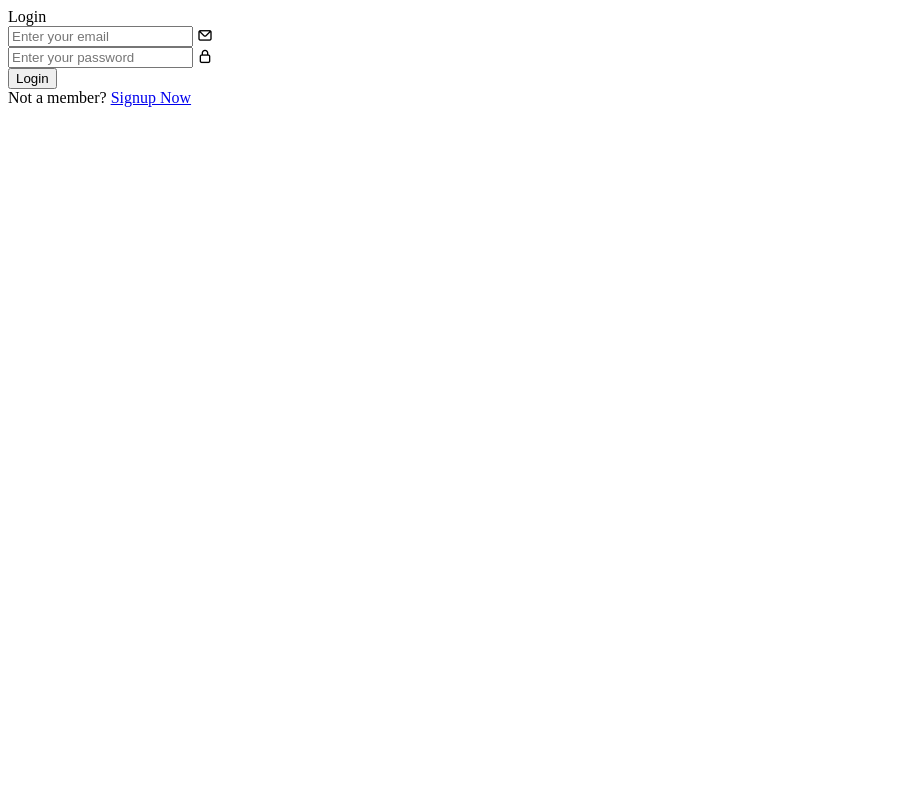
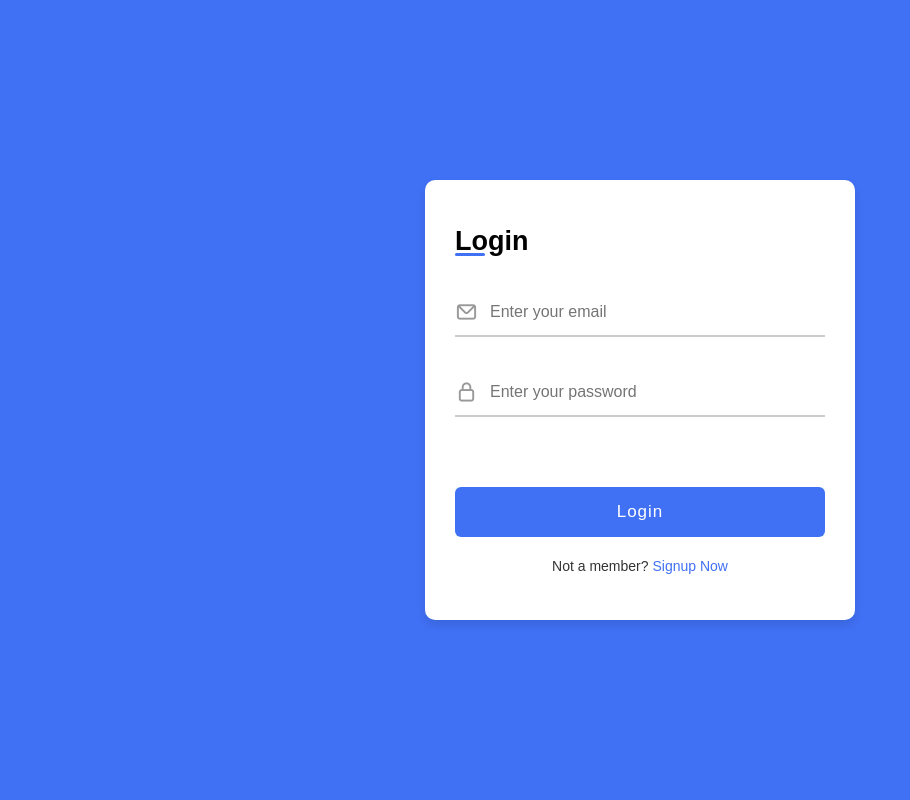
Before and after one commit to ewg6679/week4-project, a Flask app: page / in a window 1280 px wide. Shown: the whole page, without its empty margins (0-910 px from the left). Run offline with Flask 2, Linux system fonts and the light colour scheme.

Commit message:
Added css to registration

```diff
--- a/static/style.css
+++ b/static/style.css
@@ -6,3 +6,188 @@
     background-position: center;
     background-size: cover;
 }
+
+/* ===== Google Font Import - Poformsins ===== */
+@import url('https://fonts.googleapis.com/css2?family=Poppins:wght@300;400;500;600;700&display=swap');
+
+*{
+    margin: 0;
+    padding: 0;
+    box-sizing: border-box;
+    font-family: 'Poppins', sans-serif;
+}
+
+body{
+    height: 100vh;
+    display: flex;
+    align-items: center;
+    justify-content: center;
+    background-color: #4070f4;
+}
+
+.container{
+    position: relative;
+    max-width: 430px;
+    width: 100%;
+    background: #fff;
+    border-radius: 10px;
+    box-shadow: 0 5px 10px rgba(0, 0, 0, 0.1);
+    overflow: hidden;
+    margin: 0 20px;
+}
+
+.container .forms{
+    display: flex;
+    align-items: center;
+    height: 660px;
+    width: 200%;
+    transition: height 0.2s ease;
+}
+
+
+.container .form{
+    width: 50%;
+    padding: 30px;
+    background-color: #fff;
+    transition: margin-left 0.18s ease;
+}
+
+.container.active .login{
+    margin-left: -50%;
+    opacity: 0;
+    transition: margin-left 0.18s ease, opacity 0.15s ease;
+}
+
+.container.active .signup{
+    opacity: 1;
+    transition: opacity 0.2s ease;
+}
+
+.container.active .forms{
+    height: 600px;
+}
+.container .form .title{
+    position: relative;
+    font-size: 27px;
+    font-weight: 600;
+}
+
+.form .title::before{
+    content: '';
+    position: absolute;
+    left: 0;
+    bottom: 0;
+    height: 3px;
+    width: 30px;
+    background-color: #4070f4;
+    border-radius: 25px;
+}
+
+.form .input-field{
+    position: relative;
+    height: 50px;
+    width: 100%;
+    margin-top: 30px;
+}
+
+.input-field input{
+    position: absolute;
+    height: 100%;
+    width: 100%;
+    padding: 0 35px;
+    border: none;
+    outline: none;
+    font-size: 16px;
+    border-bottom: 2px solid #ccc;
+    border-top: 2px solid transparent;
+    transition: all 0.2s ease;
+}
+
+.input-field input:is(:focus, :valid){
+    border-bottom-color: #4070f4;
+}
+
+.input-field i{
+    position: absolute;
+    top: 50%;
+    transform: translateY(-50%);
+    color: #999;
+    font-size: 23px;
+    transition: all 0.2s ease;
+}
+
+.input-field input:is(:focus, :valid) ~ i{
+    color: #4070f4;
+}
+
+.input-field i.icon{
+    left: 0;
+}
+.input-field i.showHidePw{
+    right: 0;
+    cursor: pointer;
+    padding: 10px;
+}
+
+.form .checkbox-text{
+    display: flex;
+    align-items: center;
+    justify-content: space-between;
+    margin-top: 20px;
+}
+
+.checkbox-text .checkbox-content{
+    display: flex;
+    align-items: center;
+}
+
+.checkbox-content input{
+    margin: 0 8px -2px 4px;
+    accent-color: #4070f4;
+}
+
+.form .text{
+    color: #333;
+    font-size: 14px;
+}
+
+.form a.text{
+    color: #4070f4;
+    text-decoration: none;
+}
+.form a:hover{
+    text-decoration: underline;
+}
+
+.form .button{
+    margin-top: 35px;
+}
+
+.form .button button{
+    border: none;
+    color: #fff;
+    font-size: 17px;
+    font-weight: 500;
+    letter-spacing: 1px;
+    border-radius: 6px;
+    background-color: #4070f4;
+    cursor: pointer;
+    transition: all 0.3s ease;
+}
+
+.button button:hover{
+    background-color: #265df2;
+}
+
+.form .login-signup{
+    margin-top: 45px;
+    padding-top: 10px;
+    text-align: center;
+}
+
+.notification{
+  padding-top: 22px;
+  color: #F44070;
+  font-size: 11.5pt;
+  border-radius: 6px;
+}
```
